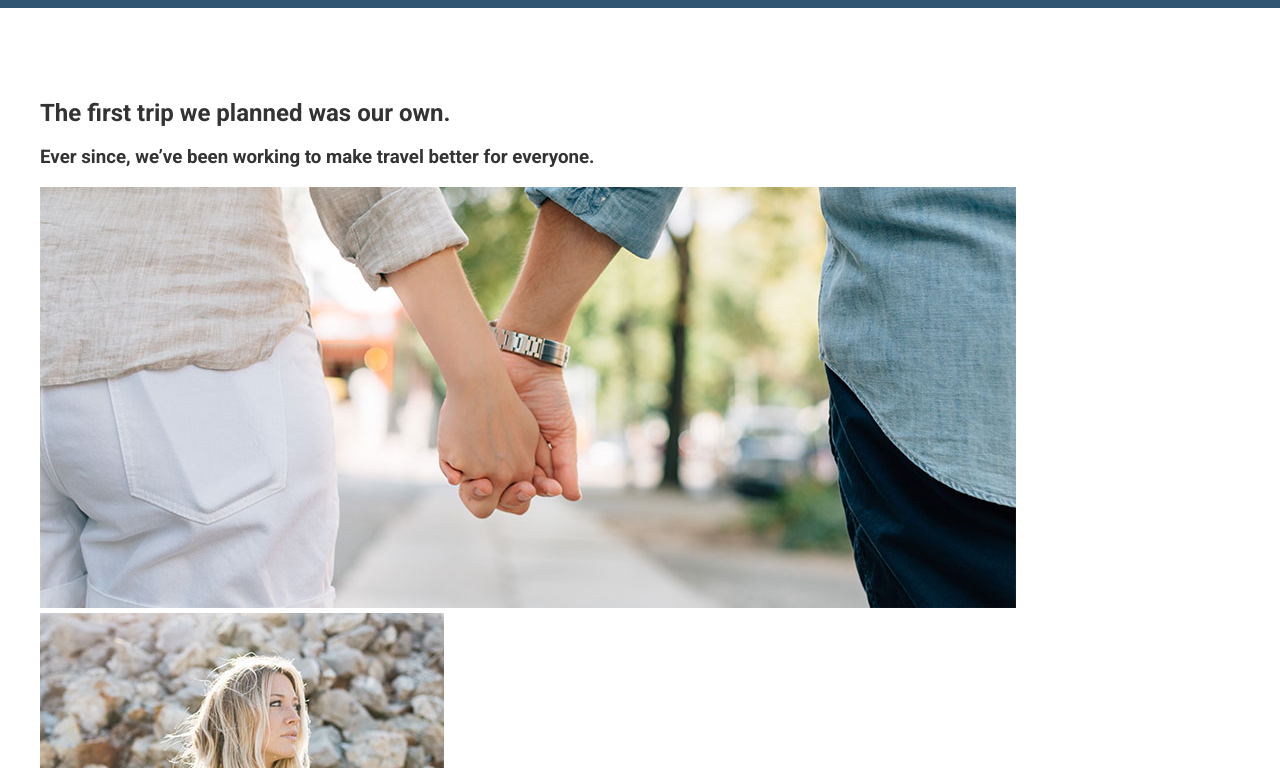
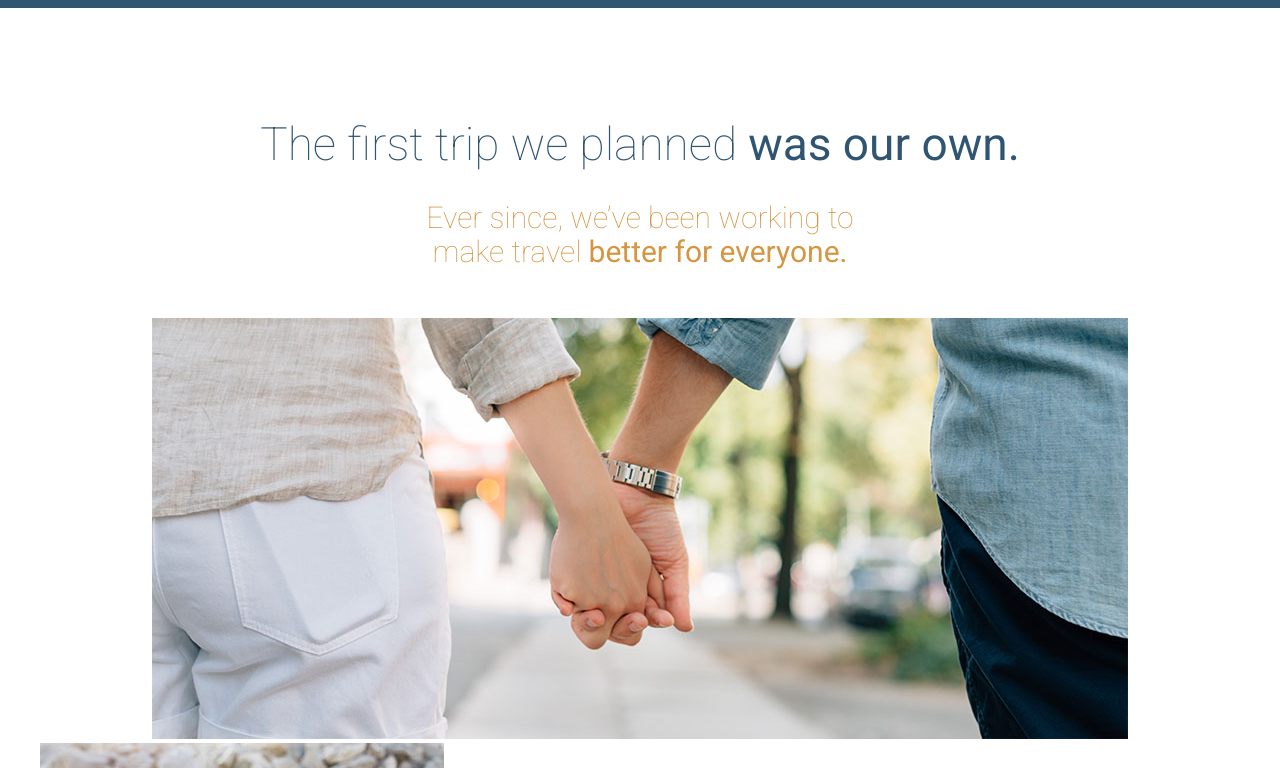
Before and after one commit to aschambers/travel-site, a website: page app/index.html in a window 1280 px wide. Shown: the part 772-1540 px from the top of the page. Drawn offline with Linux system fonts and the light colour scheme.

Commit message:
work on css for headlines

```diff
--- /dev/null
+++ b/app/assets/styles/modules/_headline.css
@@ -0,0 +1,43 @@
+.headline {
+	font-size: 1.9rem;
+	font-weight: 300;
+	color: $mainBlue;
+
+	@mixin atSmall {
+		font-size: 2.875rem;
+	}
+
+	&--centered {
+		text-align: center;
+	}
+
+	&--orange {
+		color: $mainOrange;
+	}
+
+	&--small {
+		font-size: 1.2rem;
+		@mixin atSmall {
+			font-size: 1.875rem;
+		}
+	}
+
+	&--narrow {
+		max-width: 500px;
+		margin-left:auto;
+		margin-right:auto;
+	}
+
+	&--light {
+		font-weight: 100;
+	}
+
+	&--b-margin-small {
+		/* relative to the font-size of the element itself, scales well */
+		margin-bottom: .5em;
+	}
+
+	&--b-margin-large {
+		margin-bottom: 1.6em;
+	}
+}
--- a/app/assets/styles/modules/_page-section.css
+++ b/app/assets/styles/modules/_page-section.css
@@ -1,6 +1,10 @@
 .page-section {
-	/* 4.5 rem padding with space 0 for left and right values */
-	padding: 4.5rem 0;
+	padding: 1.2rem 0;
+
+	@mixin atMedium {
+		/* 4.5 rem padding with space 0 for left and right values */
+		padding: 4.5rem 0;
+	}
 
 	&--blue {
 		background-color: $mainBlue;
--- a/app/assets/styles/modules/_wrapper.css
+++ b/app/assets/styles/modules/_wrapper.css
@@ -4,4 +4,13 @@
 	max-width:1200px;
 	margin-left: auto;
 	margin-right: auto;
+
+	&--medium {
+		max-width: 976px;
+	}
+	/* we don't want nested padding to take place, so remove it for nested elements */
+	.wrapper {
+		padding-left: 0;
+		padding-right: 0;
+	}
 }
--- a/app/assets/styles/styles.css
+++ b/app/assets/styles/styles.css
@@ -6,3 +6,4 @@
 @import "modules/_btn";
 @import "modules/_wrapper";
 @import "modules/_page-section";
+@import "modules/_headline";
--- a/app/index.html
+++ b/app/index.html
@@ -43,11 +43,13 @@
 
   <div id="our-beginning" class="page-section">
     <div class="wrapper">
-      <h2>The first trip we planned was our own.</h2>
-      <h3>Ever since, we&rsquo;ve been working to make travel better for everyone.</h3>
-      <img src="assets/images/first-trip.jpg" alt="Couple walking down a street.">
+      <h2 class="headline headline--centered headline--light headline--b-margin-small">The first trip we planned <strong>was our own.</strong></h2>
+      <h3 class="headline headline--centered headline--orange headline--small headline--narrow headline--light headline--b-margin-large">Ever since, we&rsquo;ve been working to make travel <strong>better for everyone.</strong></h3>
+      <div class="wrapper wrapper--medium">
+        <img src="assets/images/first-trip.jpg" alt="Couple walking down a street.">
+      </div>
       <img src="assets/images/our-start.jpg" alt="Our founder, Jane Doe">
-      <h2>Here&rsquo;s how we got started&hellip;</h2>
+      <h2 class="headline">Here&rsquo;s how we got started&hellip;</h2>
       <p>Lorem ipsum dolor sit amet, consectetur adipisicing elit, sed do eiusmod tempor incididunt ut labore et dolore magna aliqua. Ut enim ad minim veniam, <a href="#">quis nostrud exercitation</a> ullamco laboris nisi ut aliquip ex ea commodo consequat. Duis aute irure dolor in reprehenderit in voluptate velit esse cillum dolore eu fugiat nulla pariatur. Excepteur sint occaecat cupidatat non proident, sunt in culpa qui officia deserunt mollit anim id est laborum.</p>
       <p>Duis aute irure dolor in <strong>reprehenderit in</strong> voluptate velit esse cillum dolore eu fugiat nulla pariatur. Excepteur sint occaecat cupidatat non proident, sunt in culpa qui officia deserunt mollit anim id est laborum. Lorem ipsum dolor sit amet, consectetur adipisicing elit, sed do eiusmod tempor incididunt ut labore et dolore magna aliqua.</p>
       <p>Duis aute irure dolor in reprehenderit in voluptate velit esse cillum dolore eu fugiat nulla pariatur. Excepteur sint occaecat cupidatat non proident, sunt in culpa qui officia deserunt mollit anim id est laborum velit esse cillum <strong>dolore eu fugiat.</strong></p>
--- a/app/temp/styles/styles.css
+++ b/app/temp/styles/styles.css
@@ -583,12 +583,81 @@ img {
 	margin-right: auto;
 }
 
+.wrapper--medium {
+		max-width: 976px;
+	}
+
+/* we don't want nested padding to take place, so remove it for nested elements */
+
+.wrapper .wrapper {
+		padding-left: 0;
+		padding-right: 0;
+	}
+
 .page-section {
-	/* 4.5 rem padding with space 0 for left and right values */
-	padding: 4.5rem 0;
+	padding: 1.2rem 0;
 }
+
+@media (min-width: 800px) {
+
+.page-section {
+		/* 4.5 rem padding with space 0 for left and right values */
+		padding: 4.5rem 0
+}
+	}
 
 .page-section--blue {
 		background-color: #2f5572;
 		color: #FFF;
 	}
+
+.headline {
+	font-size: 1.9rem;
+	font-weight: 300;
+	color: #2f5572;
+}
+
+@media (min-width: 530px) {
+
+.headline {
+		font-size: 2.875rem
+}
+	}
+
+.headline--centered {
+		text-align: center;
+	}
+
+.headline--orange {
+		color: #d59541;
+	}
+
+.headline--small {
+		font-size: 1.2rem;
+	}
+
+@media (min-width: 530px) {
+
+.headline--small {
+			font-size: 1.875rem
+	}
+	}
+
+.headline--narrow {
+		max-width: 500px;
+		margin-left:auto;
+		margin-right:auto;
+	}
+
+.headline--light {
+		font-weight: 100;
+	}
+
+.headline--b-margin-small {
+		/* relative to the font-size of the element itself, scales well */
+		margin-bottom: .5em;
+	}
+
+.headline--b-margin-large {
+		margin-bottom: 1.6em;
+	}
```
